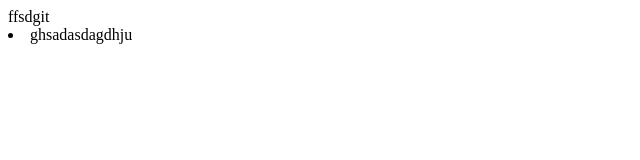
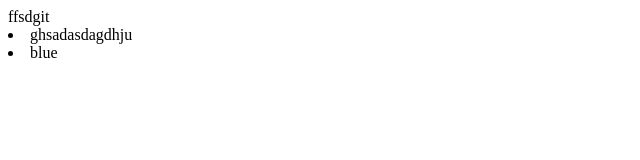
Before and after one commit to sergiikonov/my-project, a plain HTML site: page index.html in a window 1280 px wide. Shown: the full height of the page, 0-640 px from the left. Drawn offline with Linux system fonts and the light colour scheme.

Commit message:
add blue color

```diff
--- a/index.html
+++ b/index.html
@@ -8,5 +8,7 @@
 <body>
     ffsdgit
     <li>ghsadasdagdhju</li>
+    <li>blue
+    </li>
 </body>
 </html>
```
